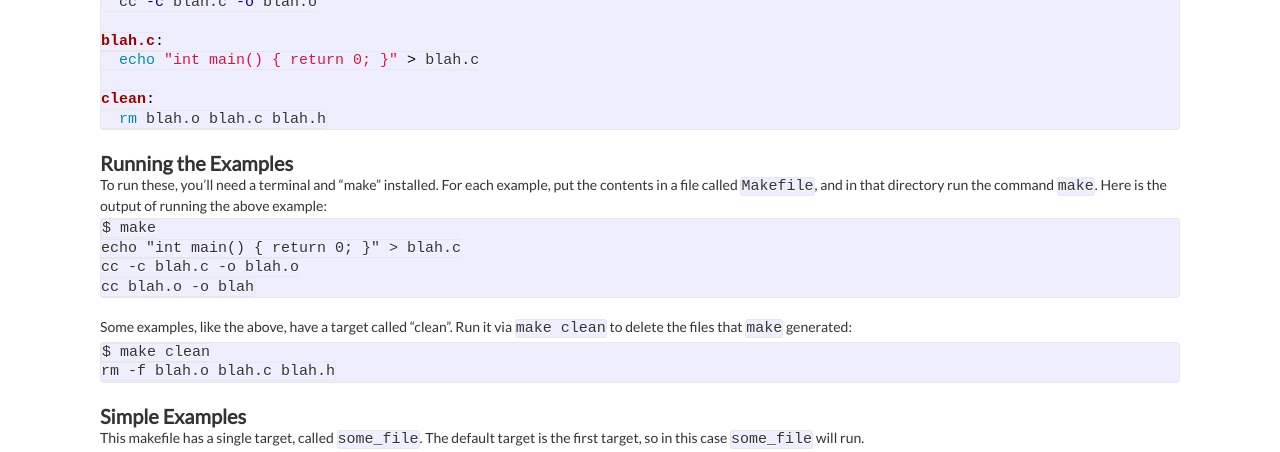
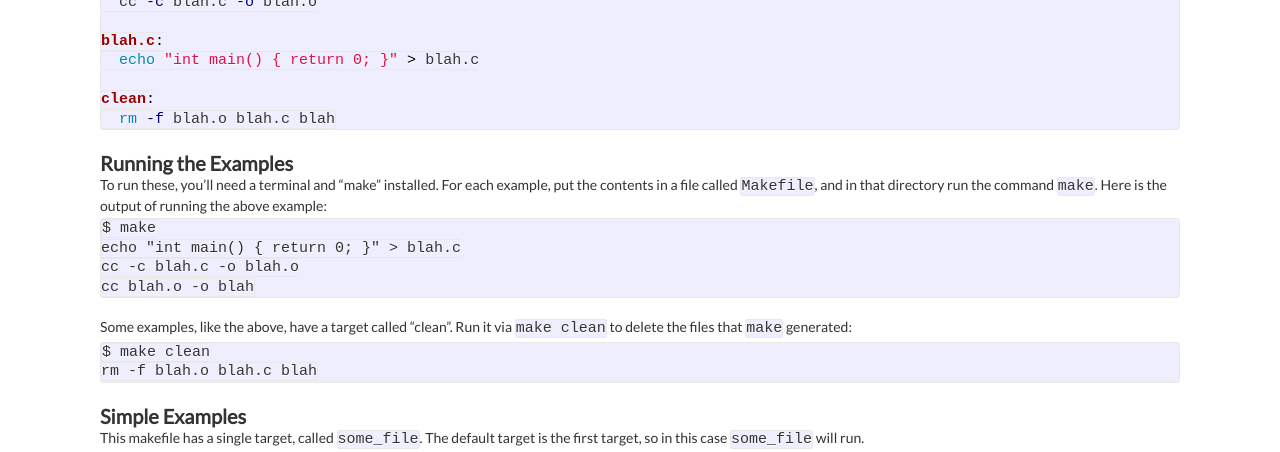
Before and after one commit to theicfire/makefiletutorial, a Jekyll site: the page built from index.md, in a window 1280 px wide and 900 px high, scrolled down 605 px. Shown: the part 149-601 px from the top of the window. Built offline with Jekyll 4.4.1, drawn with Linux system fonts in a browser that asks for light colours.

Commit message:
Minor rm updates

````diff
--- a/index.md
+++ b/index.md
@@ -40,7 +40,7 @@ blah.c:
 	echo "int main() { return 0; }" > blah.c
 
 clean:
-	rm blah.o blah.c blah.h
+	rm -f blah.o blah.c blah
 {% endhighlight %}
 
 **Running the Examples**
@@ -55,7 +55,7 @@ cc blah.o -o blah
 Some examples, like the above, have a target called "clean". Run it via `make clean` to delete the files that `make` generated:
 ```
 $ make clean
-rm -f blah.o blah.c blah.h
+rm -f blah.o blah.c blah
 ```
 
 **Simple Examples**
````
